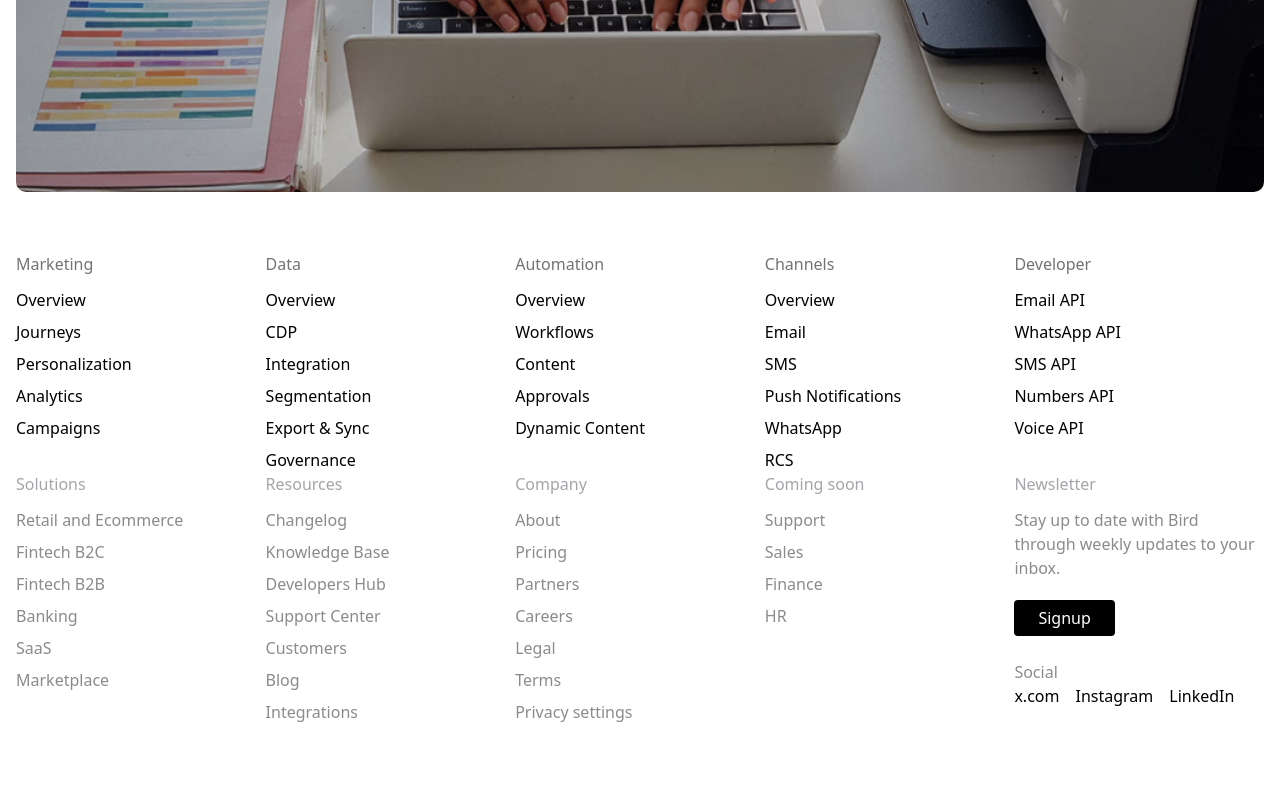
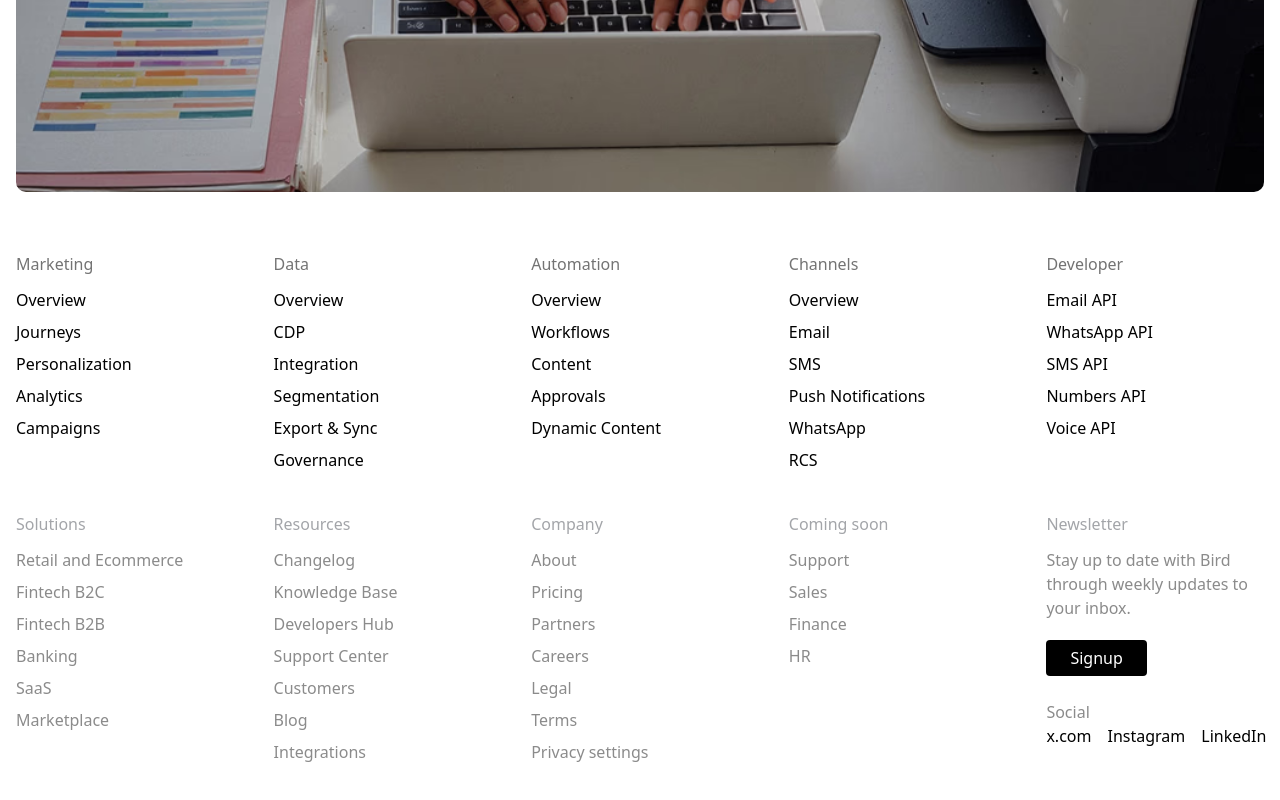
Before and after one commit to KammNOOK/Bird-Landing-Test-with-Tailwind, a website: page index.html in a window 1280 px wide. Shown: the part 8407-9207 px from the top of the page. Drawn offline with Linux system fonts and the light colour scheme.

Commit message:
Update index.html

```diff
--- a/index.html
+++ b/index.html
@@ -352,7 +352,7 @@
 </section>
 
 <!-- FOOTER (1 → 2 → 5 cols, keeping your groups) -->
-<footer class="grid grid-cols-1 sm:grid-cols-2 lg:grid-cols-5 mx-auto max-w-[1320px] pb-20 gap-12 px-4">
+<footer class="grid grid-cols-1 sm:grid-cols-2 lg:grid-cols-5 mx-auto max-w-[1320px] pb-20 gap-10 px-4">
   <nav>
     <p class="pb-3 text-[#737373]">Marketing</p>
     <ul class="space-y-2">
```
